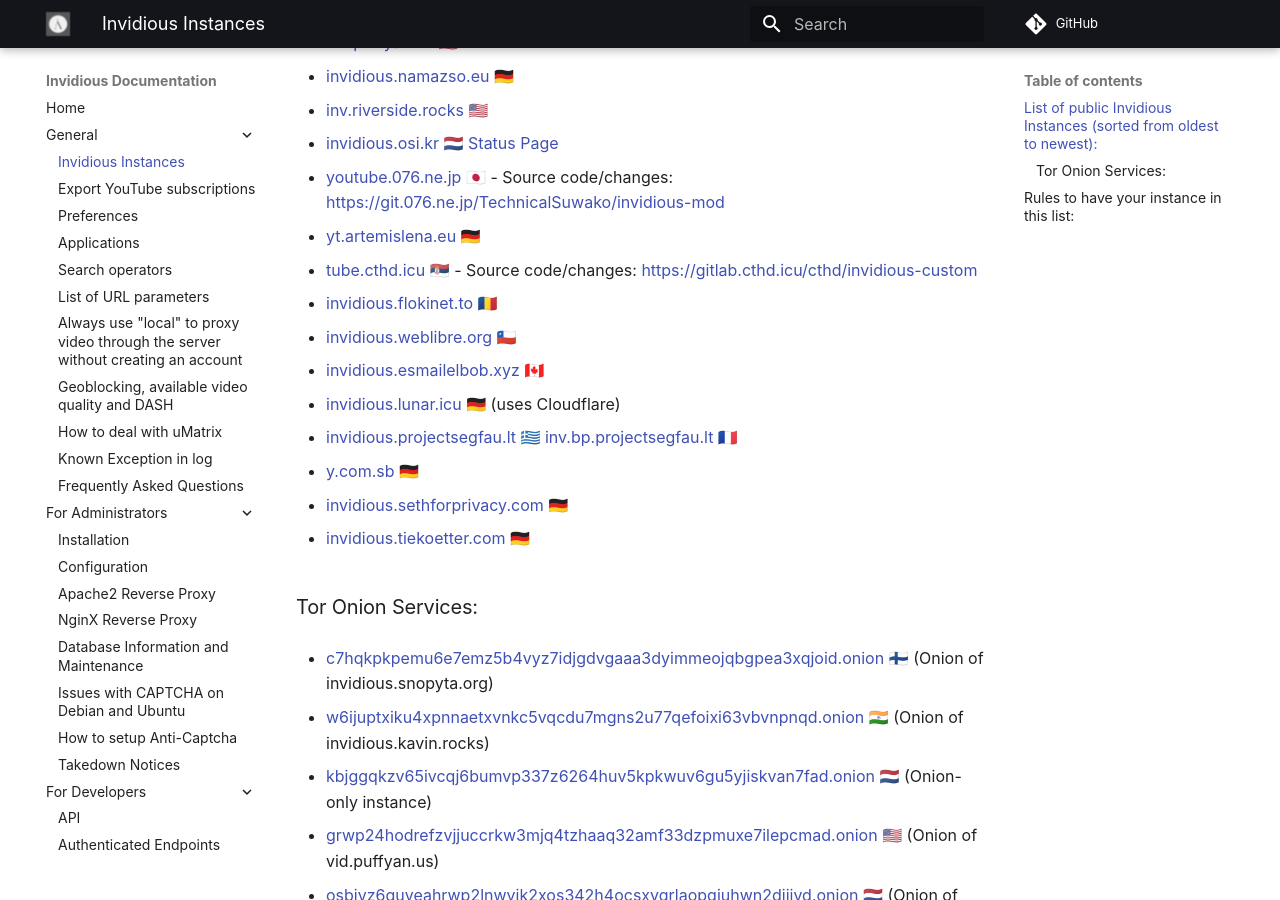
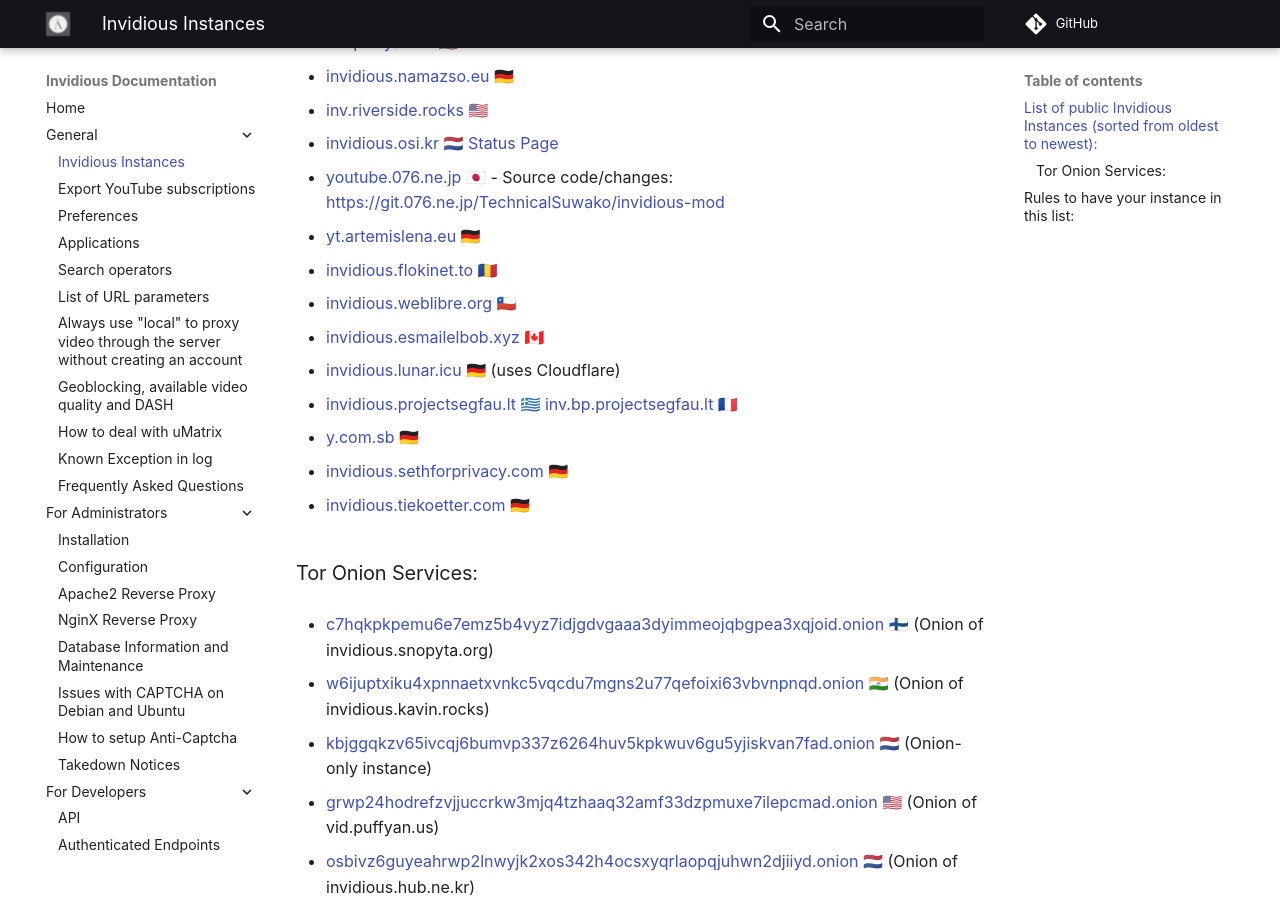
Before and after one commit to iv-org/documentation, an MkDocs documentation site: the page built from docs/instances.md, in a window 1280 px wide and 900 px high, scrolled down 550 px. Built offline with MkDocs 1.6.1 and Material for MkDocs 9.7.7, drawn with Linux system fonts in a browser that asks for light colours; comment, search, counter and statistics services are not loaded; grey boxes are pictures that could not be loaded.

Commit message:
Remove tube.cthd.icu from the public list

```diff
--- a/docs/instances.md
+++ b/docs/instances.md
@@ -25,8 +25,6 @@
 * [youtube.076.ne.jp](https://youtube.076.ne.jp) 🇯🇵 - Source code/changes: https://git.076.ne.jp/TechnicalSuwako/invidious-mod
 
 * [yt.artemislena.eu](https://yt.artemislena.eu) 🇩🇪
-
-* [tube.cthd.icu](https://tube.cthd.icu) 🇷🇸 - Source code/changes: https://gitlab.cthd.icu/cthd/invidious-custom
 
 * [invidious.flokinet.to](https://invidious.flokinet.to) 🇷🇴
 
```
